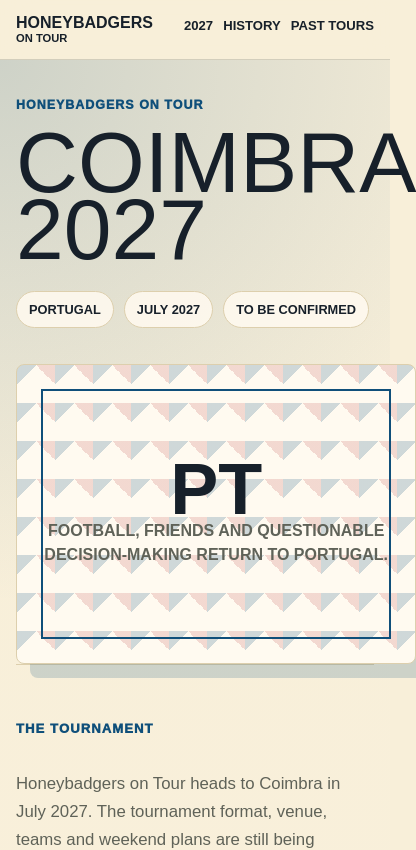
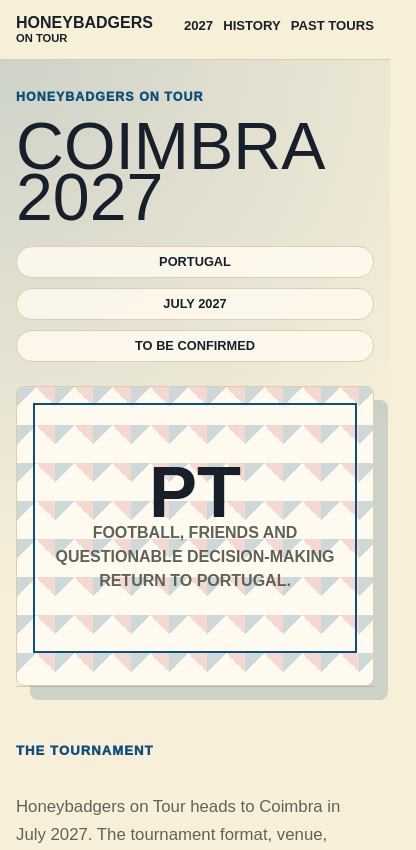
Before and after one commit to rpbaltazar/honeybadgers-on-tour, a Next.js app: page / in a window 390 px wide. Shown: the top 850 px of the page, 416 px wide, since content can reach past the window. Built offline with nearby package versions, Linux system fonts and the light colour scheme.

Commit message:
Fix Netherlands hero layout

```diff
--- a/app/globals.css
+++ b/app/globals.css
@@ -126,6 +126,10 @@ button {
   min-height: 520px;
 }
 
+.hero-copy {
+  min-width: 0;
+}
+
 .eyebrow {
   margin: 0 0 14px;
   color: var(--accent);
@@ -135,7 +139,7 @@ button {
   text-transform: uppercase;
 }
 
-.hero h1,
+.hero-title,
 .history-page h1 {
   margin: 0;
   max-width: 820px;
@@ -143,6 +147,16 @@ button {
   line-height: 0.78;
   letter-spacing: 0;
   text-transform: uppercase;
+}
+
+.hero-title {
+  max-width: 100%;
+  text-wrap: balance;
+}
+
+.hero-title[data-long="true"] {
+  font-size: clamp(3.6rem, 8.4vw, 7.4rem);
+  line-height: 0.84;
 }
 
 .hero-meta {
@@ -160,6 +174,7 @@ button {
   color: var(--text);
   font-size: 0.8rem;
   font-weight: 850;
+  line-height: 1.1;
   text-transform: uppercase;
 }
 
@@ -186,7 +201,7 @@ button {
   width: 100%;
   aspect-ratio: 1;
   border: 2px solid var(--accent);
-  object-fit: cover;
+  object-fit: contain;
 }
 
 .artwork figcaption {
@@ -343,7 +358,7 @@ button {
   }
 
   .edition-shell {
-    padding-top: 36px;
+    padding: 28px 0 56px;
   }
 
   .hero,
@@ -356,15 +371,33 @@ button {
 
   .hero {
     min-height: auto;
+    gap: 24px;
   }
 
-  .hero h1,
+  .hero-title,
   .history-page h1 {
-    font-size: clamp(3.8rem, 22vw, 6rem);
+    font-size: clamp(3.2rem, 17vw, 5.4rem);
+  }
+
+  .hero-title[data-long="true"] {
+    font-size: clamp(2.8rem, 14.5vw, 4.2rem);
+    line-height: 0.9;
+  }
+
+  .hero-meta {
+    display: grid;
+    grid-template-columns: 1fr;
+    margin-top: 22px;
+  }
+
+  .pill {
+    width: 100%;
+    text-align: center;
   }
 
   .poster {
     min-height: 300px;
+    padding: 16px;
   }
 
   .poster-mark {
--- a/components/EditionHero.tsx
+++ b/components/EditionHero.tsx
@@ -1,13 +1,24 @@
 import type { Edition } from "@/types/edition";
 
 export function EditionHero({ edition }: { edition: Edition }) {
+  const cityLines = edition.heroCityLines ?? [edition.city];
+  const hasLongTitle = cityLines.some((line) => line.length > 10) || edition.city.length > 14;
+
   return (
     <section className="hero">
-      <div>
+      <div className="hero-copy">
         <p className="eyebrow">Honeybadgers on Tour</p>
-        <h1>
-          {edition.city}
-          <br />
+        <h1
+          aria-label={`${edition.city} ${edition.year}`}
+          className="hero-title"
+          data-long={hasLongTitle ? "true" : "false"}
+        >
+          {cityLines.map((line) => (
+            <span key={line}>
+              {line}
+              <br />
+            </span>
+          ))}
           {edition.year}
         </h1>
         <div className="hero-meta">
--- a/data/editions.ts
+++ b/data/editions.ts
@@ -38,6 +38,7 @@ export const editions: Edition[] = [
     format: "7-a-side tournament",
     status: "completed",
     tagline: "The Honey Badgers Dutch edition.",
+    heroCityLines: ["'s-", "Hertogenbosch"],
     introduction:
       "The Honey Badgers Dutch edition ran from 2 to 5 July 2026 in 's-Hertogenbosch, with football on the Saturday and a long weekend built around arrivals, drinks, canoeing, a beer bicycle, Bossche bollen and proper goodbyes.",
     artwork: {
--- a/types/edition.ts
+++ b/types/edition.ts
@@ -68,6 +68,7 @@ export interface Edition {
   status: EditionStatus;
   tagline?: string;
   introduction?: string;
+  heroCityLines?: string[];
   artwork?: EditionArtwork;
   press?: PressLink[];
   venue?: {
```
